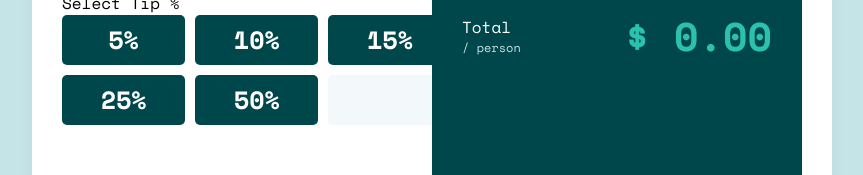
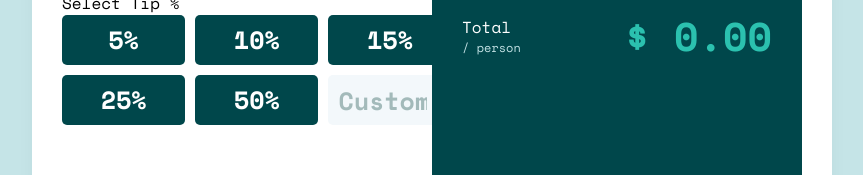
Before and after one commit to Chloe-O/Tip-Calculator, a plain HTML site: page index.html in a window 1280 px wide. Shown: the part 288-463 px from the top of the page, without its empty margins (208-1071 px from the left). Drawn offline with nearby package versions, Linux system fonts and the light colour scheme.

Commit message:
styling inputs

```diff
--- a/index.html
+++ b/index.html
@@ -21,7 +21,7 @@
               <div class="tip-btn">15%</div>
               <div class="tip-btn">25%</div>
               <div class="tip-btn">50%</div>
-              <input type="number" id="custom-tip" />
+              <input type="number" id="custom-tip" placeholder="Custom" />
             </div>
           </div>
         </div>
--- a/javascript/script.js
+++ b/javascript/script.js
@@ -5,7 +5,7 @@ const customTip = document.getElementById("custom-tip");
 
 billAmount.addEventListener("keyup", () => {
   totalAmount.innerHTML = parseFloat(billAmount.value).toFixed(2);
-})
+});
 
 customTip.addEventListener("keyup", () => {
   tipAmount.innerHTML = parseFloat(customTip.value).toFixed(2);
--- a/sass/style.scss
+++ b/sass/style.scss
@@ -84,8 +84,13 @@ body {
           input {
             padding: 5px 10px;
             font-size: 25px;
+
+            &::placeholder {
+              color: $grey;
+            }
           }
         }
+
         input {
           background: $light-grey;
           border: none;
```
Also changed, not shown: style.css, 1 other file.
